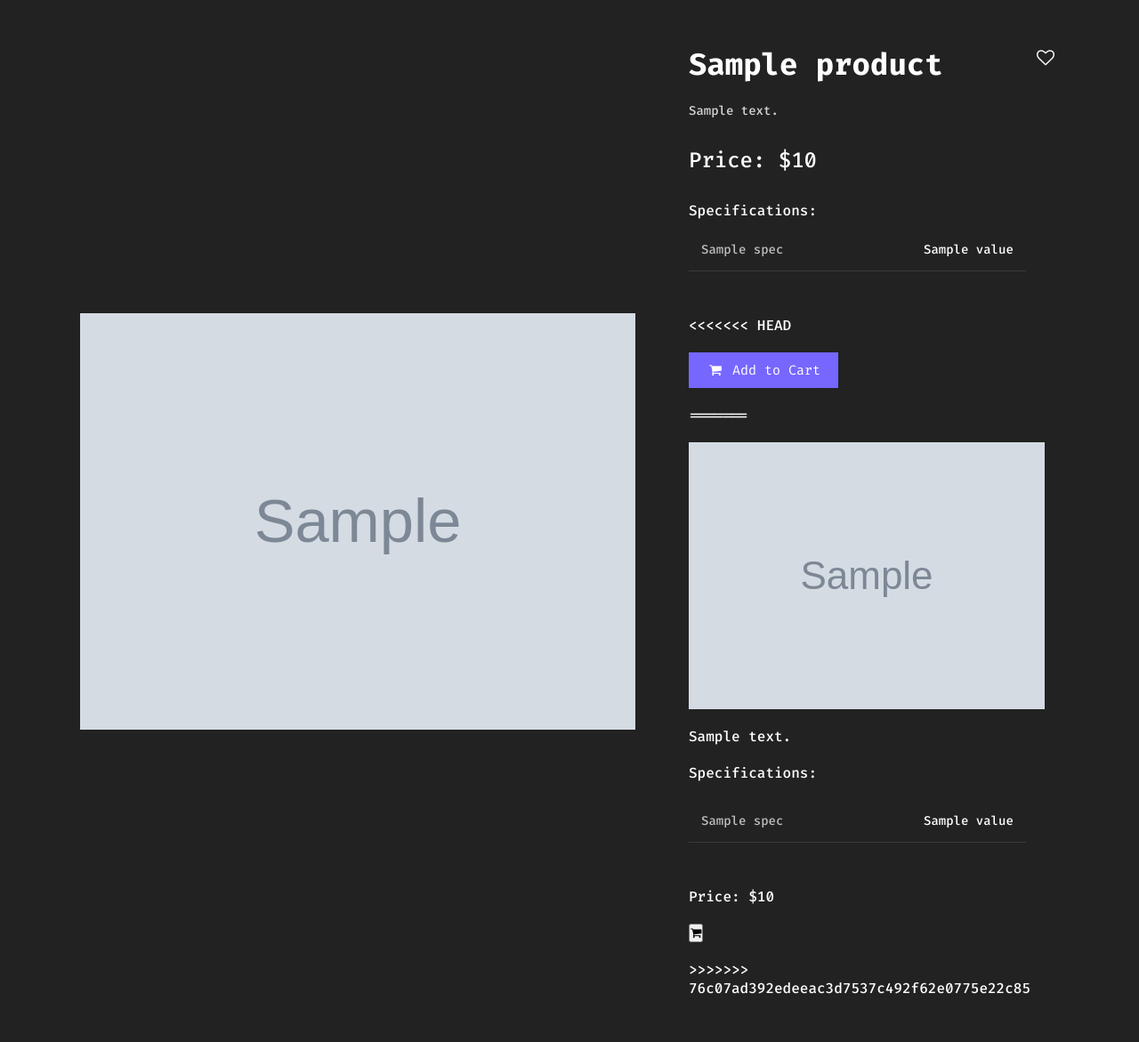
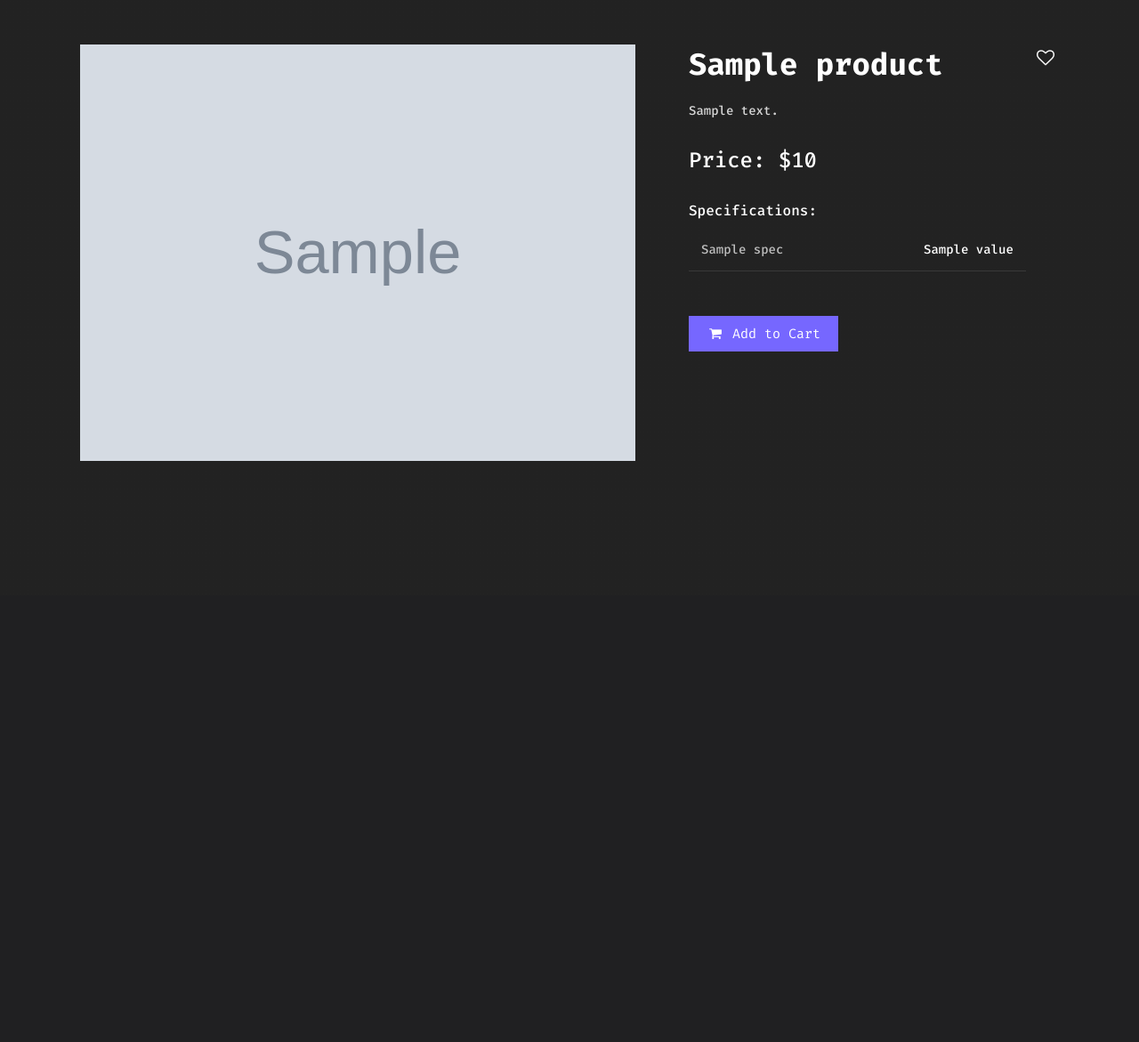
Before and after one commit to sachinstha9/Computer-Parts-Ecommerce, a Flask app: template templates/productview.html in a window 1280 px wide. Shown: the part 131-1302 px from the top of the page at 89% size. After the commit the page ends 649 px from the top, so only its background shows below. Run offline with Flask 3, Linux system fonts and the light colour scheme; the template is opened without the code that fills it: most values are stand-ins (such as "Sample title", 1, 10 or a date in 2020); grey boxes marked "Sample" are stand-in pictures.

Commit message:
Product View fix

```diff
--- a/templates/productview.html
+++ b/templates/productview.html
@@ -18,8 +18,6 @@
   <link href="https://fonts.googleapis.com/css2?family=Fira+Code:wght@300..700&display=swap" rel="stylesheet" />
 
   <link rel="stylesheet" href="https://cdnjs.cloudflare.com/ajax/libs/font-awesome/4.7.0/css/font-awesome.min.css" />
-
-      <link rel="icon" type="image/x-icon" href="../static/images/favicon-16x16.png">
 </head>
 
 <body>
@@ -61,11 +59,7 @@
             </div>
           </div>
 
-          {% if session.get("customer_id") %}
-    <a href="/profile" class="icon-link" aria-label="User Profile">♙</a>
-{% else %}
-    <a href="/login" class="icon-link" aria-label="User Profile">♙</a>
-{% endif %}
+          <a href="/login" class="icon-link" aria-label="User Profile">♙</a>
         </div>
       </div>
 
@@ -448,35 +442,7 @@
           </table>
         </div>
 
-<<<<<<< HEAD
         <button id="add-to-cart"><i class="fa fa-shopping-cart" aria-hidden="true"></i> Add to Cart</button>
-=======
-        <img src="{{ product.img_sources[0] }}" alt="{{ product.title }}" />
-
-        <p>{{ product.description }}</p>
-
-        <p>Specifications:</p>
-        <table class="specs-table">
-          <tbody>
-            {% for spec, value in product.specifications.items() %}
-            <tr>
-              <td class="spec-name">{{ spec }}</td>
-              <td class="spec-value">{{ value }}</td>
-            </tr>
-            {% endfor %}
-          </tbody>
-        </table>
-
-        <p>Price: ${{ product.price }}</p>
-
-<button
-  class="product-add-button"
-  type="button"
-  data-product-id="{{ product.id }}"
->
-  <i class="fa fa-shopping-cart" aria-hidden="true"></i>
-</button>
->>>>>>> 76c07ad392edeeac3d7537c492f62e0775e22c85
       </div>
     </div>
   </div>
```
